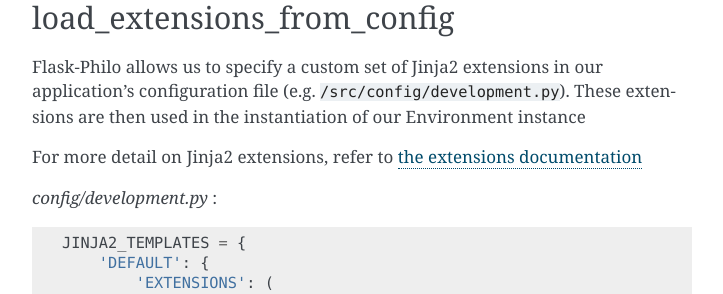
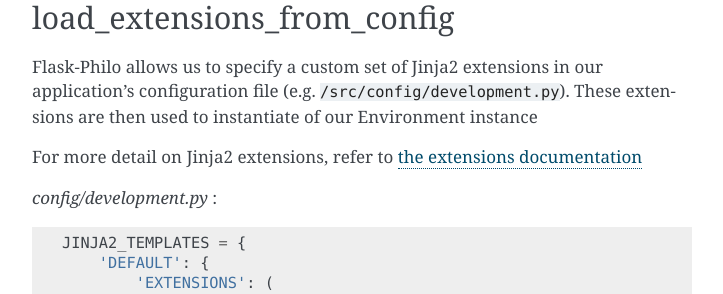
Before and after one commit to fenderdigital/flask-philo, a Sphinx documentation site: the page built from documentation/source/etc/jinja.rst, in a window 1280 px wide and 900 px high, scrolled down 1735 px. Shown: the part 181-475 px from the top of the window, without its empty margins (388-1111 px from the left). Built offline with Sphinx 7.4.7, drawn with Linux system fonts in a browser that asks for light colours; pages that are not in the unit, such as notebooks, are missing from menus.

Commit message:
jinja docs

```diff
--- a/documentation/source/etc/jinja.rst
+++ b/documentation/source/etc/jinja.rst
@@ -90,7 +90,7 @@
 ###########################
 
 Flask-Philo allows us to specify a custom set of Jinja2 extensions in our application's configuration file (e.g. ``/src/config/development.py``).
-These extensions are then used in the instantiation of our Environment instance
+These extensions are then used to instantiate of our Environment instance
 
 For more detail on Jinja2 extensions, refer to `the extensions documentation <http://jinja.pocoo.org/docs/2.10/extensions/#jinja-extensions>`_
 
```
